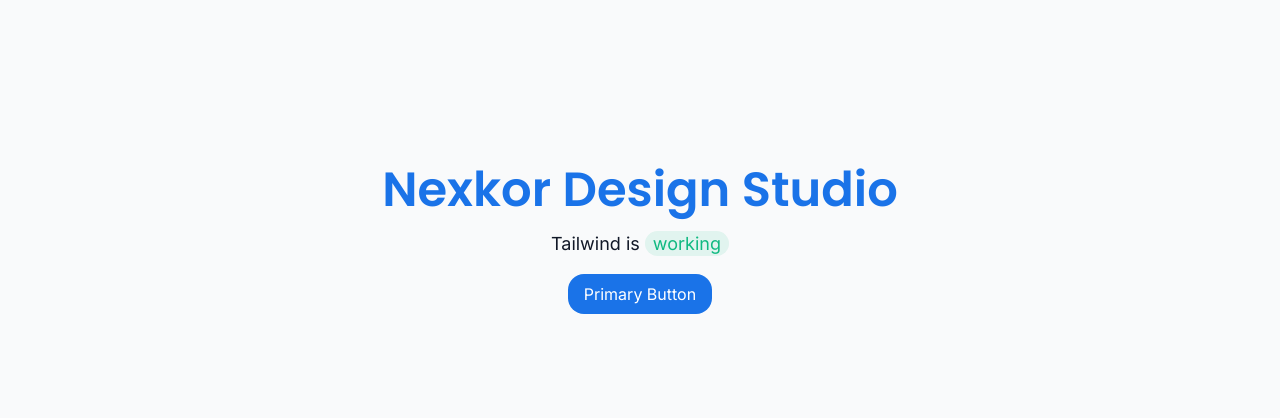
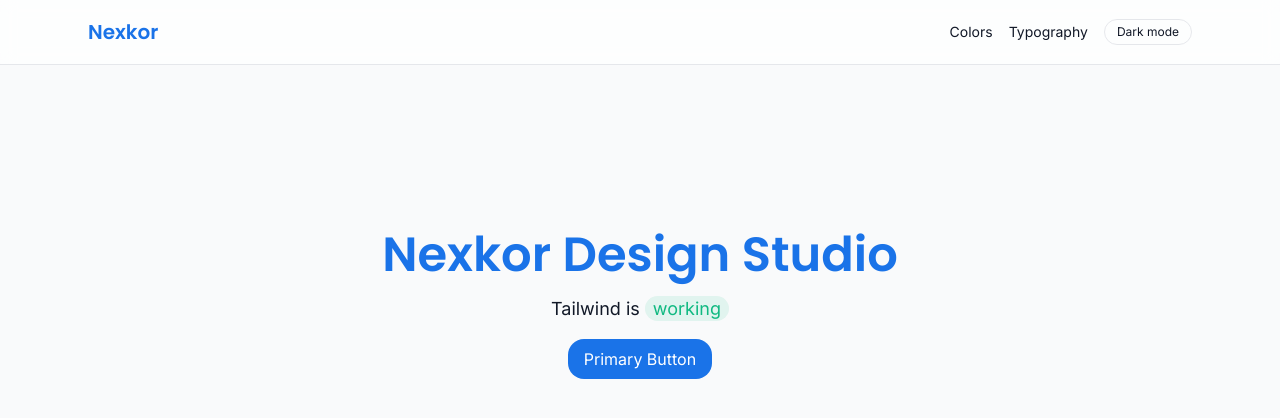
Before and after one commit to Essam-Shadadi/nexkor-design-studio, a Next.js app: page / in a window 1280 px wide. Shown: the top 418 px of the page. Built offline with nearby package versions, Linux system fonts and the light colour scheme.

Commit message:
Theme provider dark mode

```diff
--- a/src/app/globals.css
+++ b/src/app/globals.css
@@ -26,12 +26,15 @@
   --foreground: #111827; /* nk.charcoal */
 }
 
-@media (prefers-color-scheme: dark) {
-  :root {
-    --background: #0b1220; /* nk.bgDark */
-    --foreground: #f8fafc;
+@media (prefers-reduced-motion: reduce) {
+  *, *::before, *::after {
+    scroll-behavior: auto !important;
+    animation-duration: 0.001ms !important;
+    animation-iteration-count: 1 !important;
+    transition-duration: 0.001ms !important;
   }
 }
+
 
 /* Apply brand variables */
 body {
--- a/src/app/layout.tsx
+++ b/src/app/layout.tsx
@@ -1,6 +1,8 @@
 import type { Metadata } from "next";
 import "./globals.css";
 import { Poppins, Inter } from "next/font/google";
+import { ThemeProvider } from "@/components/theme/ThemeProvider";
+import { Header } from "@/components/layout/Header";
 
 const poppins = Poppins({
   subsets: ["latin"],
@@ -19,10 +21,19 @@
   description: "Design that defines Nexkor — where technology meets precision.",
 };
 
-export default function RootLayout({ children }: { children: React.ReactNode }) {
+export default function RootLayout({
+  children,
+}: {
+  children: React.ReactNode;
+}) {
   return (
     <html lang="en" className={`${poppins.variable} ${inter.variable}`}>
-      <body className="bg-nk-bg text-nk-charcoal font-body antialiased">{children}</body>
+      <body className="bg-nk-bg text-nk-charcoal font-body antialiased dark:bg-nk-bgDark dark:text-nk-gray">
+        <ThemeProvider>
+          <Header/>
+          {children}
+        </ThemeProvider>
+      </body>
     </html>
   );
 }
--- /dev/null
+++ b/src/components/layout/Header.tsx
@@ -0,0 +1,34 @@
+"use client";
+
+import Link from "next/link";
+import { useTheme } from "@/components/theme/ThemeProvider";
+
+export function Header() {
+  const { theme, toggleTheme } = useTheme();
+
+  return (
+    <header className="border-b bg-white/70 dark:bg-nk-bgDark/70 backdrop-blur sticky top-0 z-40">
+      <div className="mx-auto max-w-6xl px-6 h-16 flex items-center justify-between">
+        <Link href="/" className="font-heading text-xl text-nk-blue">
+          Nexkor
+        </Link>
+        <nav className="flex items-center gap-4 text-sm">
+          <Link href="/design-system/colors" className="hover:underline">
+            Colors
+          </Link>
+          <Link href="/design-system/typography" className="hover:underline">
+            Typography
+          </Link>
+          <button
+            type="button"
+            onClick={toggleTheme}
+            className="px-3 py-1 rounded-xl border text-xs hover:bg-gray-50 dark:hover:bg-nk-charcoal"
+            aria-label="Toggle theme"
+          >
+            {theme === "dark" ? "Light mode" : "Dark mode"}
+          </button>
+        </nav>
+      </div>
+    </header>
+  );
+}
--- /dev/null
+++ b/src/components/theme/ThemeProvider.tsx
@@ -0,0 +1,62 @@
+"use client";
+
+import {
+  createContext,
+  useContext,
+  useEffect,
+  useState,
+  ReactNode,
+} from "react";
+
+type Theme = "light" | "dark";
+type ThemeContextValue = {
+  theme: Theme;
+  toggleTheme: () => void;
+  setTheme: (t: Theme) => void;
+};
+
+const ThemeContext = createContext<ThemeContextValue | undefined>(undefined);
+
+function getInitialTheme(): Theme {
+  if (typeof window === "undefined") return "light";
+  const stored = window.localStorage.getItem("nexkor-theme") as Theme | null;
+  if (stored === "light" || stored === "dark") return stored;
+
+  // fall back to system preference
+  const prefersDark = window.matchMedia?.("(prefers-color-scheme: dark)").matches;
+  return prefersDark ? "dark" : "light";
+}
+
+export function ThemeProvider({ children }: { children: ReactNode }) {
+  const [theme, setThemeState] = useState<Theme>("light");
+
+  useEffect(() => {
+    const t = getInitialTheme();
+    setThemeState(t);
+    document.documentElement.classList.toggle("dark", t === "dark");
+  }, []);
+
+  const setTheme = (t: Theme) => {
+    setThemeState(t);
+    if (typeof window !== "undefined") {
+      window.localStorage.setItem("nexkor-theme", t);
+      document.documentElement.classList.toggle("dark", t === "dark");
+    }
+  };
+
+  const toggleTheme = () => setTheme(theme === "light" ? "dark" : "light");
+
+  return (
+    <ThemeContext.Provider value={{ theme, toggleTheme, setTheme }}>
+      {children}
+    </ThemeContext.Provider>
+  );
+}
+
+export function useTheme() {
+  const ctx = useContext(ThemeContext);
+  if (!ctx) {
+    throw new Error("useTheme must be used within a ThemeProvider");
+  }
+  return ctx;
+}
```
Also changed, not shown: 1 other file (tests, documents, lock files or other folders).
